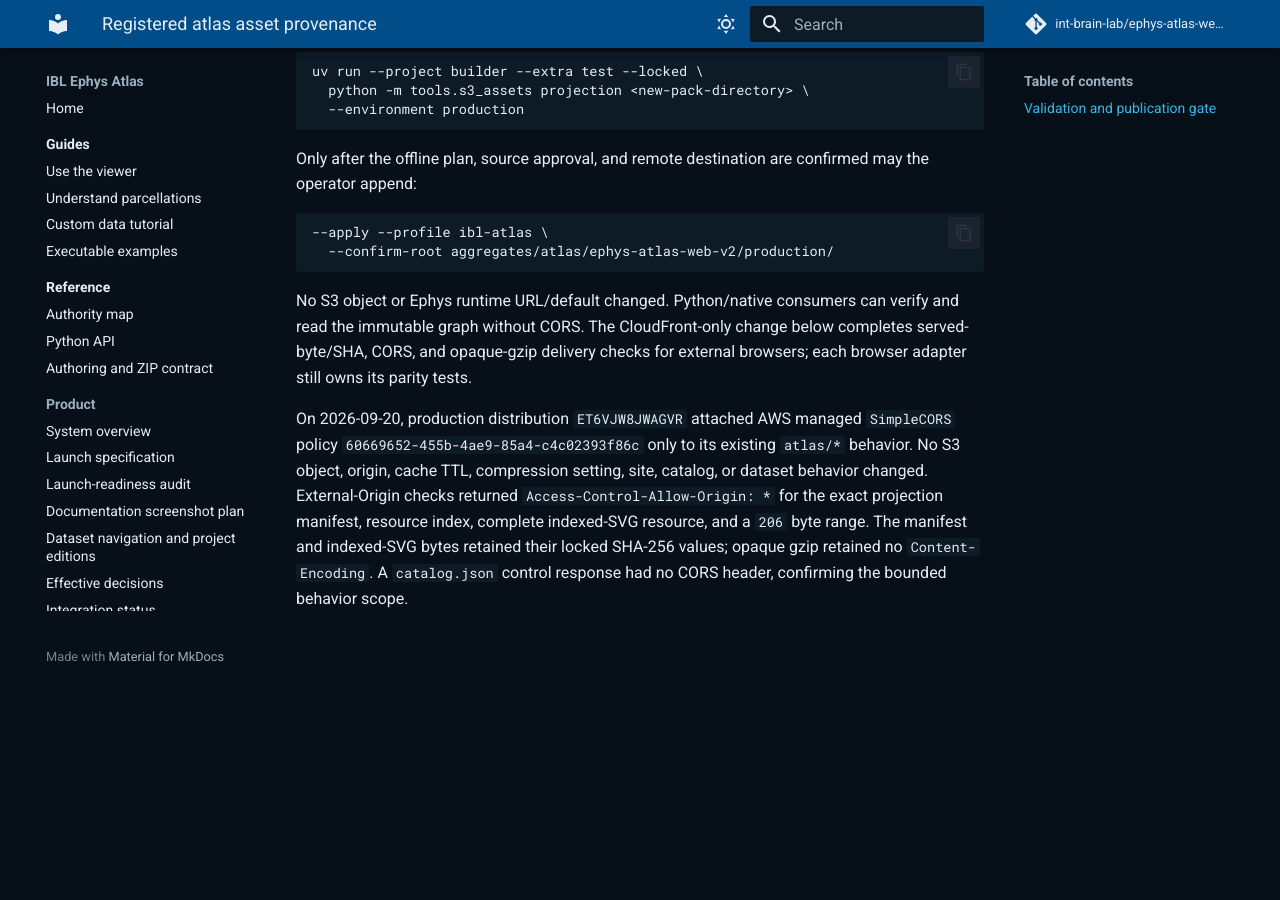
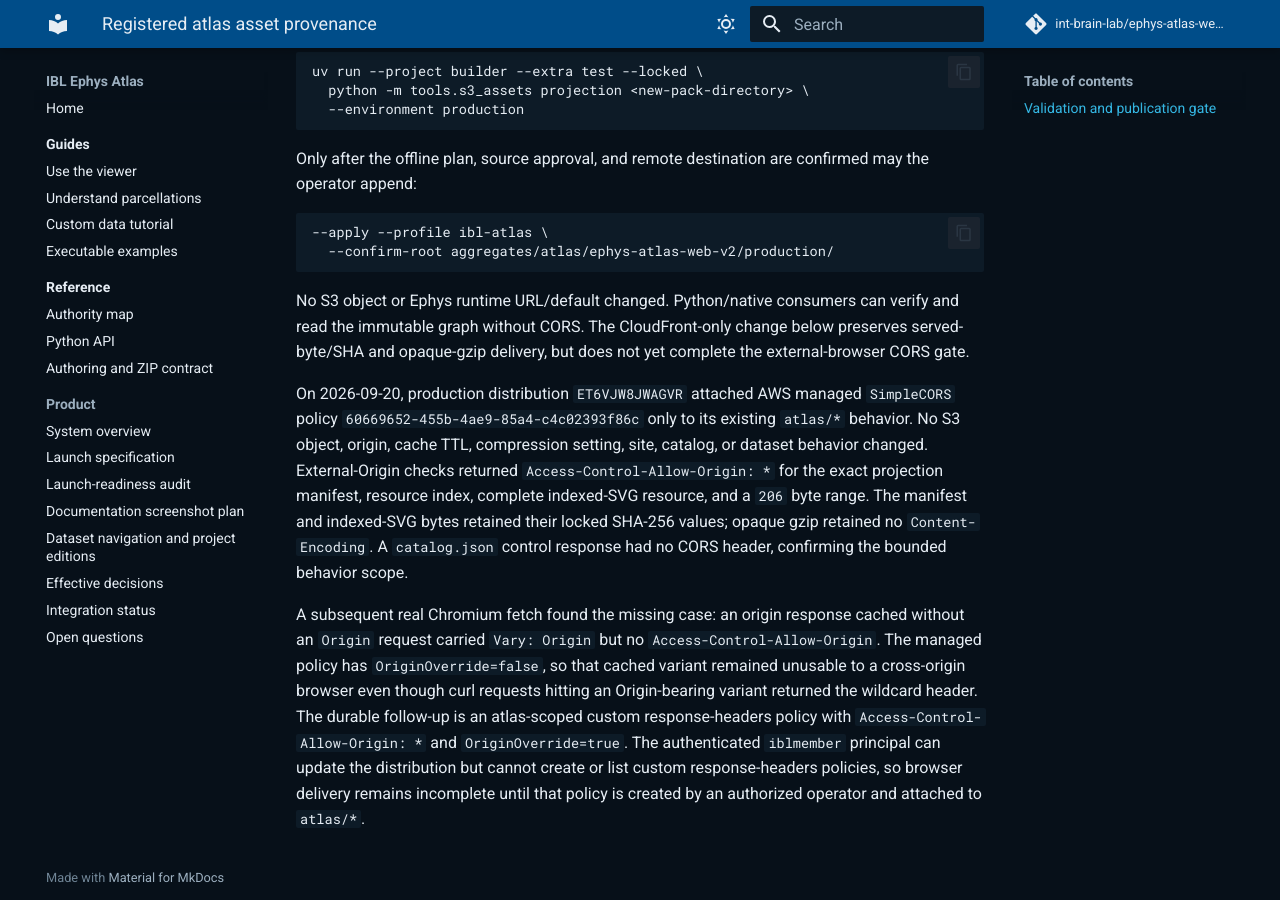
Before and after one commit to int-brain-lab/ephys-atlas-web-v2, an MkDocs documentation site: the page built from docs/data/REGISTERED_ATLAS_ASSET_PROVENANCE.md, in a window 1280 px wide and 900 px high, scrolled down 1209 px. Built offline with MkDocs 1.6.1 and Material for MkDocs 9.7.7, drawn with Linux system fonts in a browser that asks for light colours; comment, search, counter and statistics services are not loaded; before the commit the page ends 1889 px from its top, so only the background shows below that; some of the changed text lies outside the part shown.

Commit message:
docs: record remaining browser CORS gap

```diff
--- a/docs/data/REGISTERED_ATLAS_ASSET_PROVENANCE.md
+++ b/docs/data/REGISTERED_ATLAS_ASSET_PROVENANCE.md
@@ -2,8 +2,8 @@
 
 Status: published-production for the existing Ephys deployment. `ibl-anatomy`
 now carries the hash-bound shared lock, and `ibl-datoviz` `main` consumes its
-verified result. Cross-origin browser delivery is enabled for the
-distribution's existing `atlas/*` behavior and verified on the deployed graph.
+verified result. Cross-origin browser delivery is configured on the existing
+`atlas/*` behavior, but one cache-dependent browser failure remains unresolved.
 
 The exact immutable graph currently used by the website is the pack
 `ibl-atlas-projections-05b9f3f85db9`, served at
@@ -67,8 +67,8 @@
 
 No S3 object or Ephys runtime URL/default changed. Python/native consumers can
 verify and read the immutable graph without CORS. The CloudFront-only change
-below completes served-byte/SHA, CORS, and opaque-gzip delivery checks for
-external browsers; each browser adapter still owns its parity tests.
+below preserves served-byte/SHA and opaque-gzip delivery, but does not yet
+complete the external-browser CORS gate.
 
 On 2026-09-20, production distribution `ET6VJW8JWAGVR` attached AWS managed
 `SimpleCORS` policy `60669652-455b-4ae9-85a4-c4c02393f86c` only to its existing
@@ -79,3 +79,14 @@
 indexed-SVG bytes retained their locked SHA-256 values; opaque gzip retained no
 `Content-Encoding`. A `catalog.json` control response had no CORS header,
 confirming the bounded behavior scope.
+
+A subsequent real Chromium fetch found the missing case: an origin response
+cached without an `Origin` request carried `Vary: Origin` but no
+`Access-Control-Allow-Origin`. The managed policy has `OriginOverride=false`,
+so that cached variant remained unusable to a cross-origin browser even though
+curl requests hitting an Origin-bearing variant returned the wildcard header.
+The durable follow-up is an atlas-scoped custom response-headers policy with
+`Access-Control-Allow-Origin: *` and `OriginOverride=true`. The authenticated
+`iblmember` principal can update the distribution but cannot create or list
+custom response-headers policies, so browser delivery remains incomplete until
+that policy is created by an authorized operator and attached to `atlas/*`.
```
Also changed, not shown: docs/data/REGISTERED_ATLAS_ASSET_PROVENANCE.json (+5 -2 lines), 1 other file.
